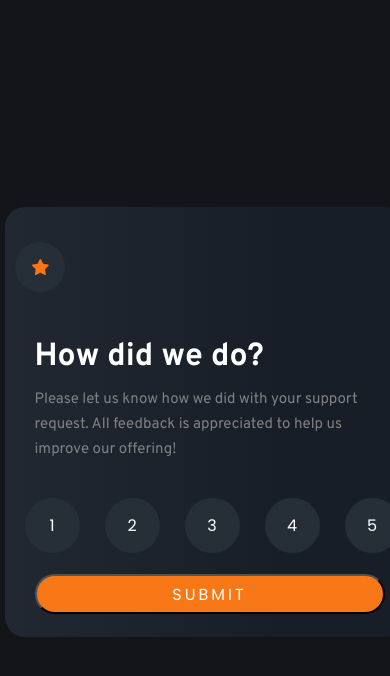
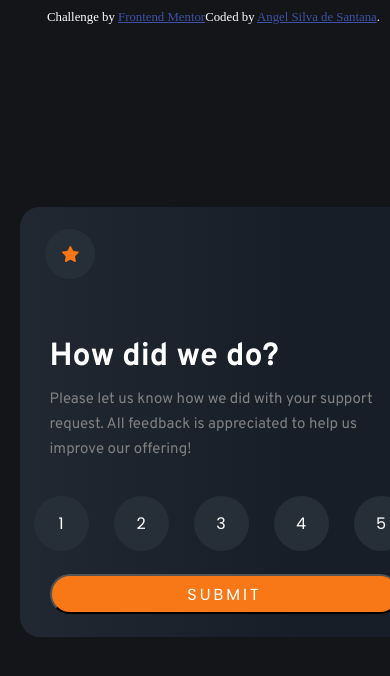
Before and after one commit to AngelZ5/interactive-rating-page, a website: page index.html in a window 390 px wide. Shown: the top 676 px of the page. Drawn offline with Linux system fonts and the light colour scheme.

Commit message:
Fixed rating-list Position

```diff
--- a/css/style.css
+++ b/css/style.css
@@ -125,6 +125,9 @@ h1 {
 }
 
 @media (max-width: 450px) {
+  body {
+    overflow: hidden;
+  }
   .cube {
     background-image: linear-gradient(
       to right,
@@ -139,15 +142,16 @@ h1 {
     height: 430px;
     border-radius: 20px;
     position: relative;
-    left: 18px;
+    left: 33px;
   }
 
   .attribution {
-    font-size: 11px;
+    font-size: 0.8rem;
     text-align: center;
     color: white;
     position: absolute;
-    top: 235px;
+    top: 10px;
+    right: 10px;
   }
 
   .rating-list {
@@ -155,14 +159,14 @@ h1 {
     padding: 0;
     display: flex;
     position: relative;
-    left: 20px;
-    top: 275px;
+    left: 14px;
+    top: 273px;
   }
 
   .cube .circle {
     position: absolute;
-    bottom: 345px;
-    right: 340px;
+    bottom: 358px;
+    right: 325px;
     background-color: #262f38;
     height: 50px;
     width: 50px;
@@ -171,8 +175,8 @@ h1 {
 
   .star {
     position: relative;
-    right: 355px;
-    bottom: 153px;
+    right: 325px;
+    bottom: 166px;
     z-index: 2;
   }
 
```
